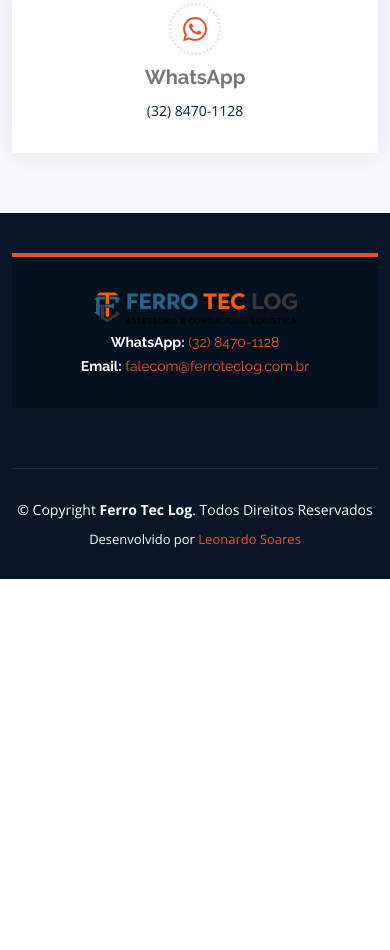
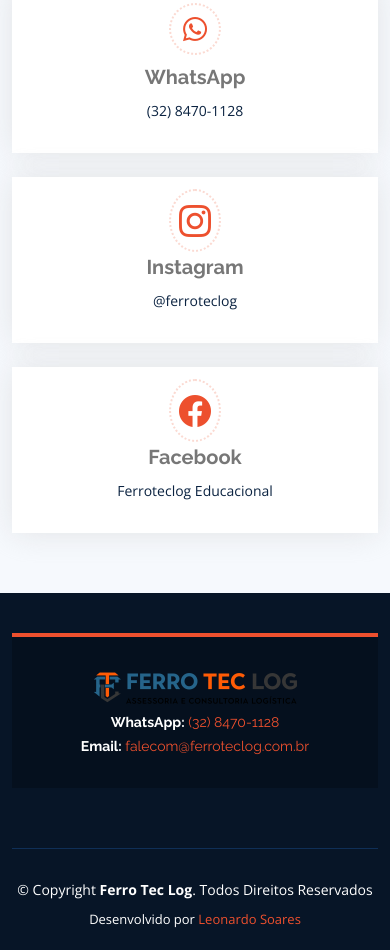
Before and after one commit to Agencia-Brawn/site-ferro-tec-log, a plain HTML site: page index.html in a window 390 px wide. Shown: the part 8863-9813 px from the top of the page. Before the commit the page ends 9442 px from the top, so only its background shows below. Drawn offline with nearby package versions, Linux system fonts and the light colour scheme.

Commit message:
Likns das redes sociais da plataforma

```diff
--- a/index.html
+++ b/index.html
@@ -559,9 +559,9 @@
                   <span>Professor</span>
                 </div>
                 <div class="social">
-                  <a href=""><i class="bi bi-facebook"></i></a>
-                  <a href=""><i class="bi bi-instagram"></i></a>
-                  <a href=""><i class="bi bi-linkedin"></i></a>
+                  <a target="_blank" href=""><i class="bi bi-facebook"></i></a>
+                  <a target="_blank" href=""><i class="bi bi-instagram"></i></a>
+                  <a target="_blank" href=""><i class="bi bi-linkedin"></i></a>
                 </div>
               </div>
             </div>
@@ -699,13 +699,6 @@
           <div class="col-lg-12">
 
             <div class="row">
-              <!-- <div class="col-md-12">
-                <div class="info-box">
-                  <i class="bx bx-map"></i>
-                  <h3>Our Address</h3>
-                  <p>A108 Adam Street, New York, NY 535022</p>
-                </div>
-              </div> -->
               <div class="col-md-6">
                 <a href="mailto:falecom@ferroteclog.com.br">
                   <div class="info-box mt-4">
@@ -721,6 +714,27 @@
                     <i class='bx bxl-whatsapp'></i>
                     <h3>WhatsApp</h3>
                     <p>(32) 8470-1128</p>
+                  </div>
+                </a>
+              </div>
+            </div>
+
+            <div class="row">
+              <div class="col-md-6">
+                <a href="https://www.instagram.com/ferroteclog/" target="_blank">
+                  <div class="info-box mt-4">
+                    <i class="bi bi-instagram"></i>
+                    <h3>Instagram</h3>
+                    <p>@ferroteclog</p>
+                  </div>
+                </a>
+              </div>
+              <div class="col-md-6">
+                <a href="https://www.facebook.com/Ferroteclog-Educacional-102444065805621/" target="_blank">
+                  <div class="info-box mt-4">
+                    <i class="bi bi-facebook"></i>
+                    <h3>Facebook</h3>
+                    <p>Ferroteclog Educacional</p>
                   </div>
                 </a>
               </div>
```
